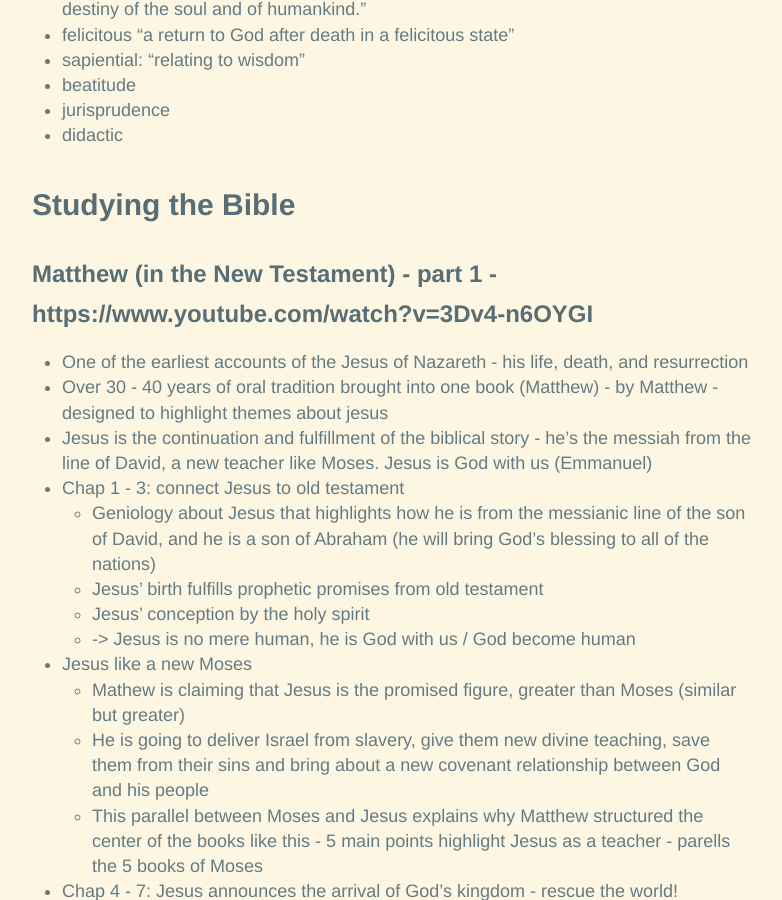
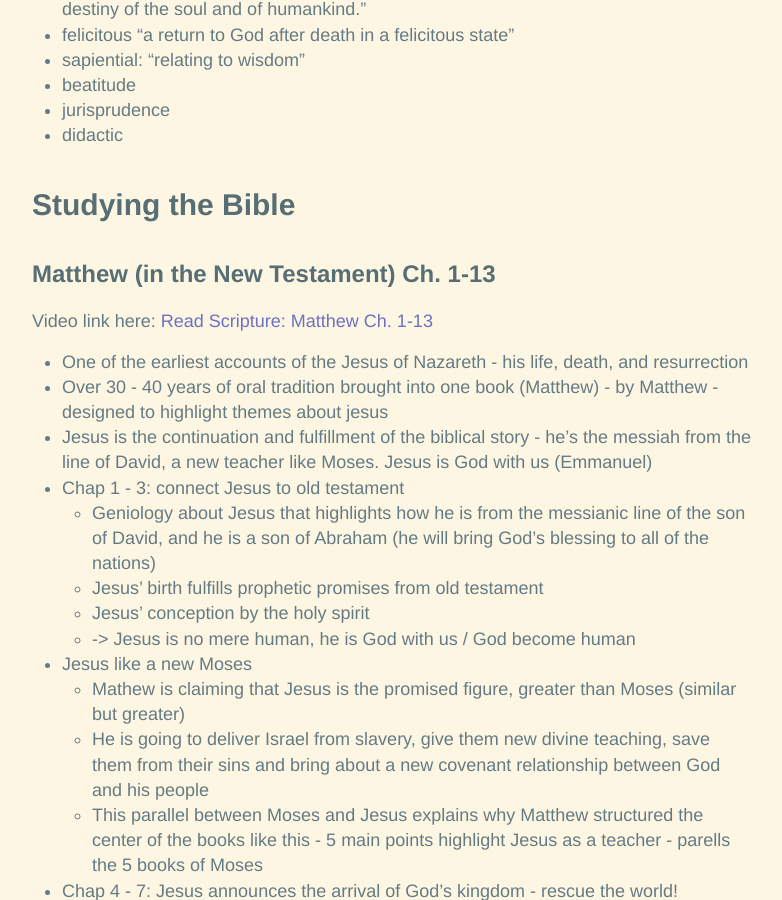
Before and after one commit to hencefarthing/hencefarthing.github.io, a Jekyll site: the page built from _posts/2019/02/2019-02-27-Bible-Quran-Study-1.md, in a window 1280 px wide and 900 px high, scrolled down 4397 px. Shown: the whole window, without its empty margins (248-1030 px from the left). Built offline with Jekyll 4.4.1, drawn with Linux system fonts in a browser that asks for light colours.

Commit message:
fixing youtube video link

```diff
--- a/_posts/2019/02/2019-02-27-Bible-Quran-Study-1.md
+++ b/_posts/2019/02/2019-02-27-Bible-Quran-Study-1.md
@@ -82,7 +82,9 @@ Overall, the Quran is a "guide for every conceivable aspect of human life, actio
 
 # Studying the Bible
 
-## Matthew (in the New Testament) - part 1 - https://www.youtube.com/watch?v=3Dv4-n6OYGI
+## Matthew (in the New Testament) Ch. 1-13
+
+Video link here: [Read Scripture: Matthew Ch. 1-13](https://www.youtube.com/watch?v=3Dv4-n6OYGI)
 
 - One of the earliest accounts of the Jesus of Nazareth - his life, death, and resurrection
 - Over 30 - 40 years of oral tradition brought into one book (Matthew) - by Matthew - designed to highlight themes about jesus
```
